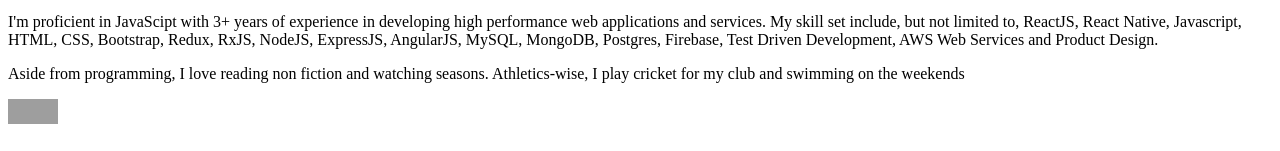
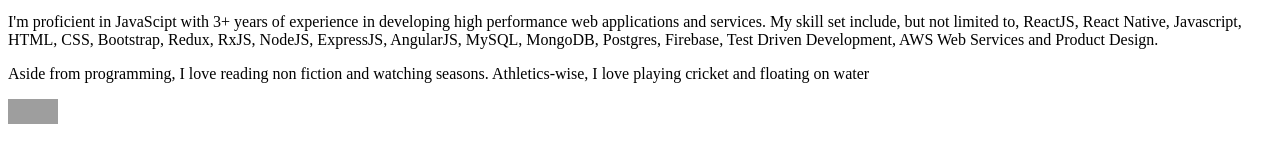
Before and after one commit to zainmustafa/zainmustafa.github.io, a Gatsby site: page / in a window 1280 px wide. Shown: the part 3753-3904 px from the top of the page. Built offline with nearby package versions, Linux system fonts and the light colour scheme; Gatsby itself is replaced by a stand-in of ours; grey boxes are pictures that could not be loaded.

Commit message:
update about me content.

```diff
--- a/src/components/about.js
+++ b/src/components/about.js
@@ -29,7 +29,7 @@ const About = () => (
       </p>
       <p className="block-text">
         Aside from programming, I love reading non fiction and watching seasons.
-        Athletics-wise, I play cricket for my club and swimming on the weekends{' '}
+        Athletics-wise, I love playing cricket and floating on water{' '}
       </p>
     </div>
   </section>
```
